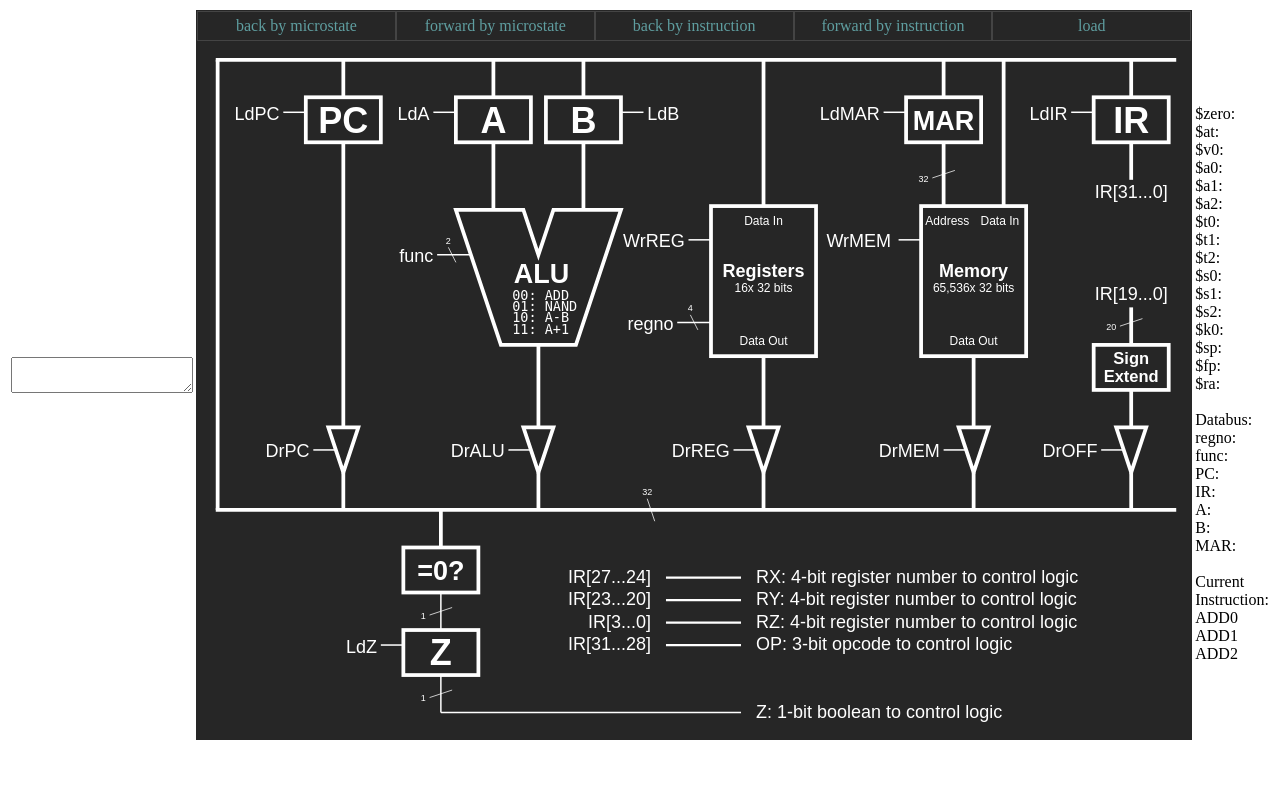
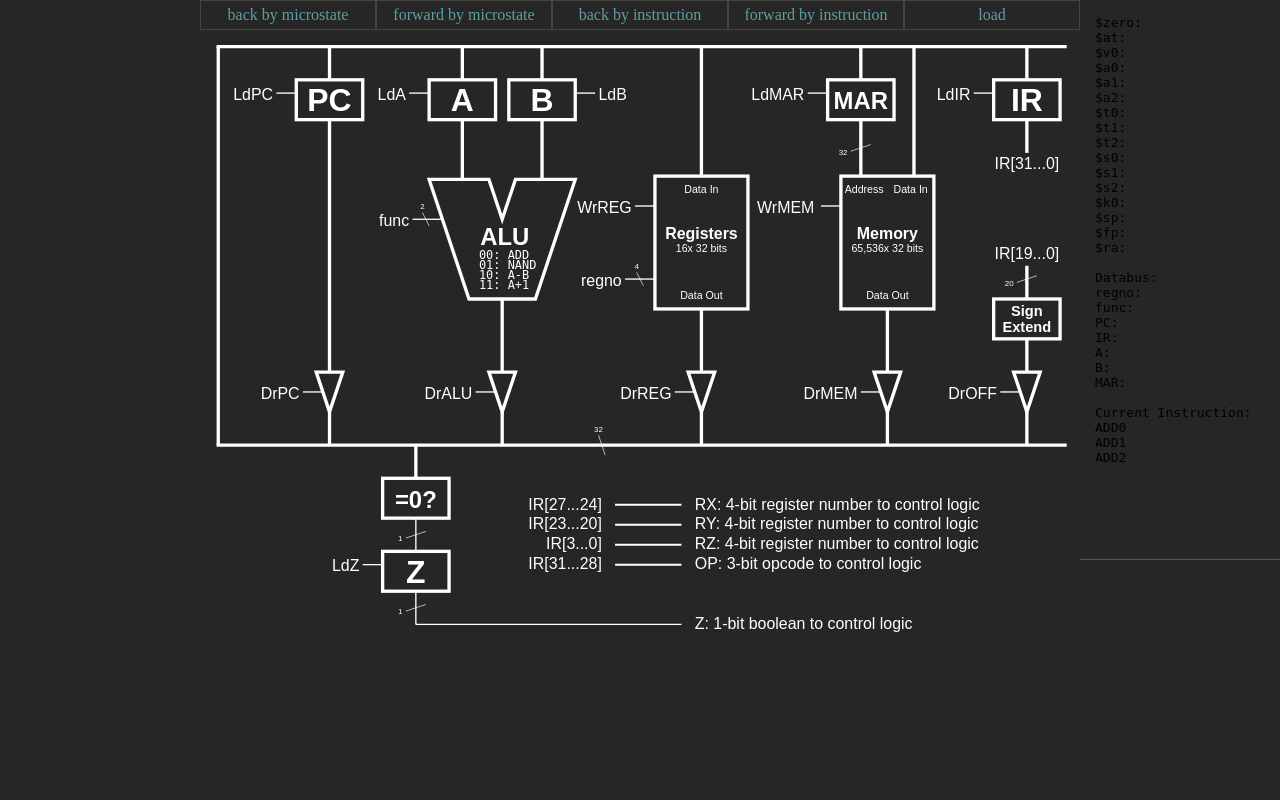
Before and after one commit to LC-2200/Simulator, a PHP site: page /secure_content/student.html in a window 1280 px wide. Run offline with PHP 8.4, Linux system fonts and the light colour scheme.

Commit message:
Cleanup to prep for better scalability

```diff
--- a/resources/datapath.css
+++ b/resources/datapath.css
@@ -2,12 +2,43 @@
     width: 100%;
     background: #262626;
     box-sizing: border-box;
+    position: fixed;
+    height: 100%;
+    padding-left: 200px;
+    padding-right: 200px;
+    top: 0;
+    left: 0;
 }
 
-#datapath_img {
-    margin-top: 20px;
-    width: 100%;
-    -webkit-filter: hue-rotate(100deg);
+#registers {
+    background: #262626;
+    padding-left: 15px;
+    padding-right: 15px;
+    box-sizing: border-box;
+    font-family: monospace;
+    overflow: auto;
+    border-bottom: 1px solid #555;
+    width: 200px;
+    height: 70%;
+    position: fixed;
+    right: 0;
+    top: 0;
+}
+
+#memory {
+    overflow: hidden;
+    font-family: monospace;
+    width: 200px;
+    height: 30%;
+    position: fixed;
+    right: 0;
+    bottom: 0;
+}
+#editor_container {
+    width: 200px;
+    position: fixed;
+    left: 0;
+    top: 0;
 }
 
 .datapath_button {
--- a/secure_content/student.html
+++ b/secure_content/student.html
@@ -1,12 +1,8 @@
 <link rel="stylesheet" type="text/css" href="resources/datapath.css">
-<table class="noselect" id="student_content_table">
-    <tr>
-        <td>
 <div id="editor_container">
     <textarea id="editor" title="editor"></textarea>
 </div>
-        </td>
-        <td id="datapath">
+<div id="datapath">
     <span class="datapath_button" id="back_microstate">back by microstate</span><span class="datapath_button" id="forward_microstate">forward by microstate</span><span class="datapath_button" id="back_instruction">back by instruction</span><span class="datapath_button" id="forward_instruction">forward by instruction</span><span class="datapath_button" id="load">load</span>
     <svg id="datapath_svg" width="100%" viewBox="-25 -25 1325 930" xmlns="http://www.w3.org/2000/svg" style="display: block;margin: auto;">
         <g>
@@ -216,8 +212,7 @@
             </g>
         </g>
     </svg>
-        </td>
-        <td>
+</div>
 <div id="registers">
     <br>
     $zero: <span id="datapath_register_0_value"></span><br>
@@ -252,8 +247,5 @@
     ADD2<br>
 </div>
 <div id="memory"></div>
-        </td>
-    </tr>
-</table>
 <div class="highlight" id="highlight_1"></div>
 <div class="highlight" id="highlight_2"></div>
```
Also changed, not shown: resources/global.css (+0 -25 lines). Lines whose indentation alone changed are shown as unchanged.
